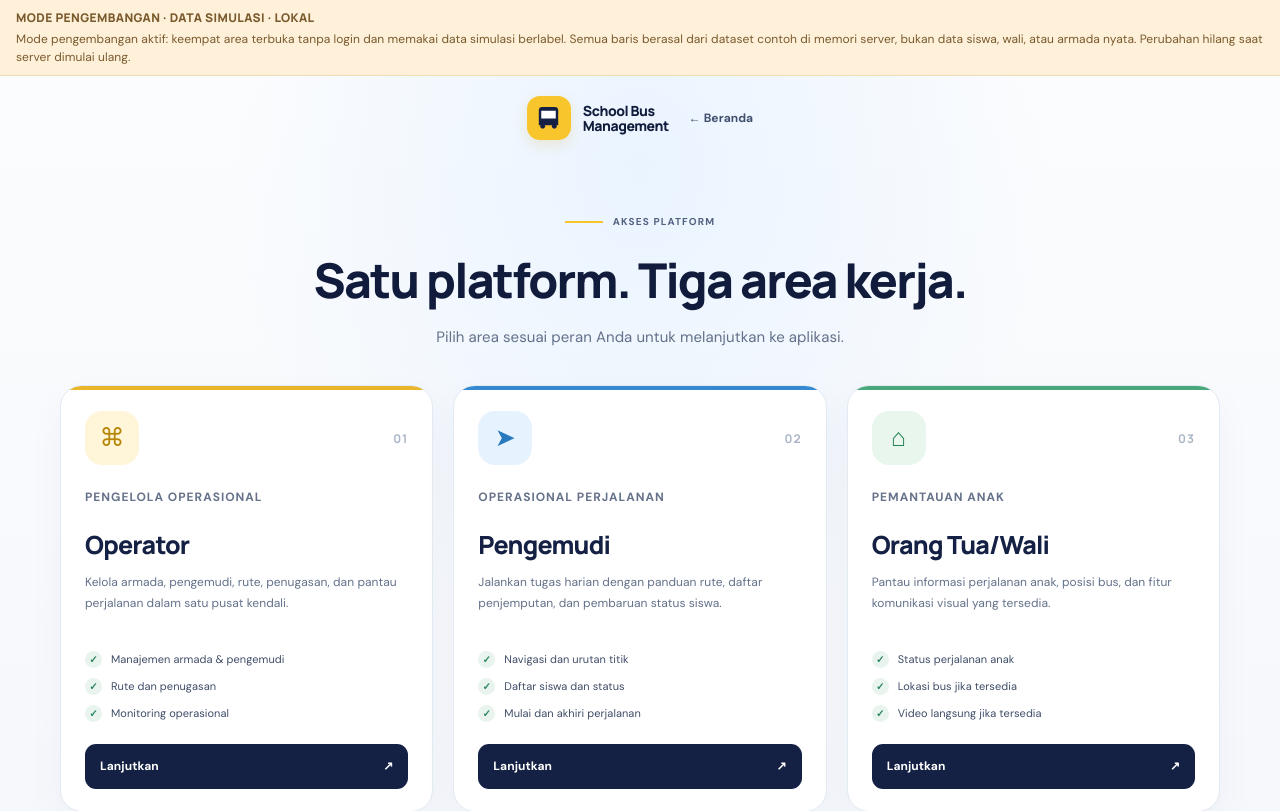
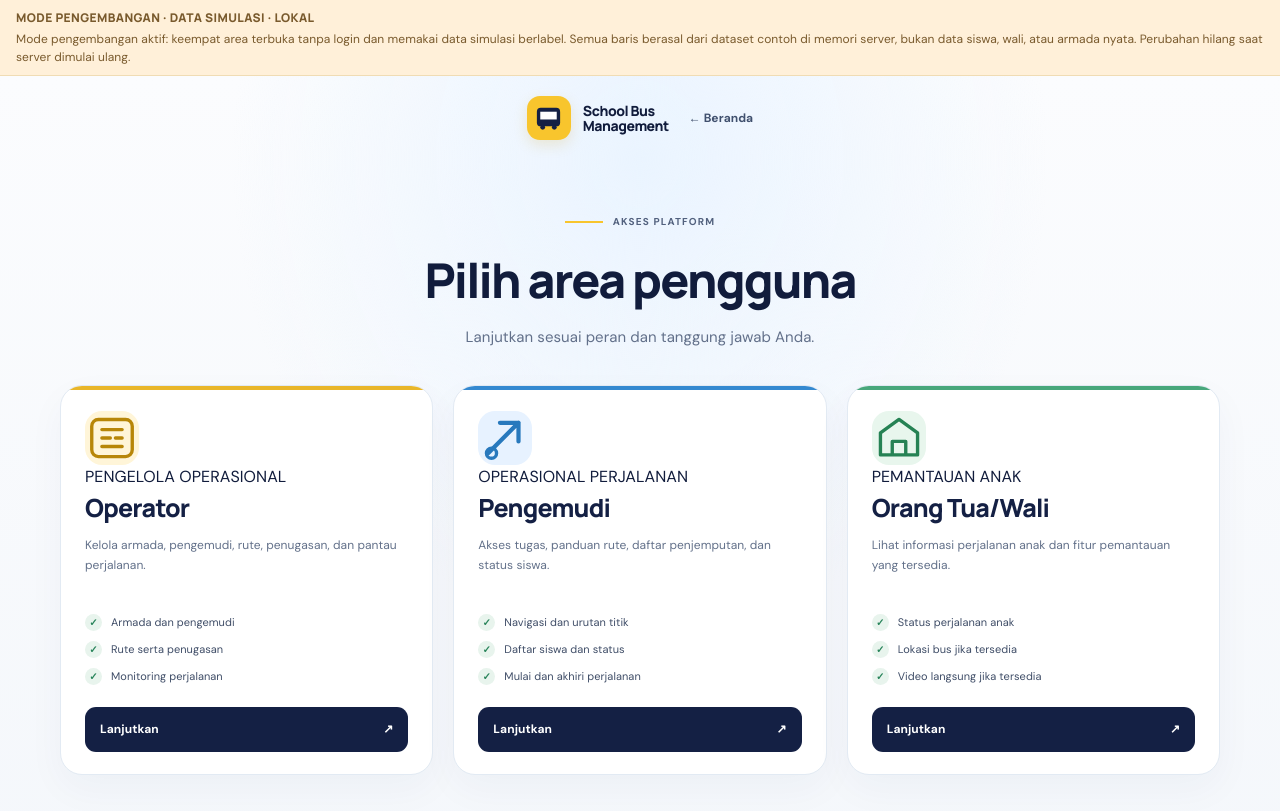
Before and after one commit to irusandi-hub/school-bus-management, a Next.js app: page /pilih-peran in a window 1280 px wide. Shown: the top 811 px of the page. Built offline with nearby package versions, Linux system fonts and the light colour scheme.

Commit message:
refine(access): align three role selection cards with compact enterprise design

```diff
--- a/app/pilih-peran/page.tsx
+++ b/app/pilih-peran/page.tsx
@@ -4,65 +4,22 @@ import type { Metadata } from "next";
 export const metadata: Metadata = { title: "Pilih Area Pengguna | School Bus Management" };
 
 const roles = [
-  {
-    href: "/akses/operator",
-    title: "Operator",
-    eyebrow: "PENGELOLA OPERASIONAL",
-    detail: "Kelola armada, pengemudi, rute, penugasan, dan pantau perjalanan dalam satu pusat kendali.",
-    icon: "⌘",
-    tone: "operator",
-    features: ["Manajemen armada & pengemudi", "Rute dan penugasan", "Monitoring operasional"],
-  },
-  {
-    href: "/akses/pengemudi",
-    title: "Pengemudi",
-    eyebrow: "OPERASIONAL PERJALANAN",
-    detail: "Jalankan tugas harian dengan panduan rute, daftar penjemputan, dan pembaruan status siswa.",
-    icon: "➤",
-    tone: "driver",
-    features: ["Navigasi dan urutan titik", "Daftar siswa dan status", "Mulai dan akhiri perjalanan"],
-  },
-  {
-    href: "/akses/wali",
-    title: "Orang Tua/Wali",
-    eyebrow: "PEMANTAUAN ANAK",
-    detail: "Pantau informasi perjalanan anak, posisi bus, dan fitur komunikasi visual yang tersedia.",
-    icon: "⌂",
-    tone: "wali",
-    features: ["Status perjalanan anak", "Lokasi bus jika tersedia", "Video langsung jika tersedia"],
-  },
+ {href:"/akses/operator",title:"Operator",kicker:"PENGELOLA OPERASIONAL",detail:"Kelola armada, pengemudi, rute, penugasan, dan pantau perjalanan.",tone:"operator",icon:"operator",items:["Armada dan pengemudi","Rute serta penugasan","Monitoring perjalanan"]},
+ {href:"/akses/pengemudi",title:"Pengemudi",kicker:"OPERASIONAL PERJALANAN",detail:"Akses tugas, panduan rute, daftar penjemputan, dan status siswa.",tone:"driver",icon:"driver",items:["Navigasi dan urutan titik","Daftar siswa dan status","Mulai dan akhiri perjalanan"]},
+ {href:"/akses/wali",title:"Orang Tua/Wali",kicker:"PEMANTAUAN ANAK",detail:"Lihat informasi perjalanan anak dan fitur pemantauan yang tersedia.",tone:"wali",icon:"wali",items:["Status perjalanan anak","Lokasi bus jika tersedia","Video langsung jika tersedia"]},
 ];
 
-function Brand() {
-  return <Link href="/" className="sbm-brand"><span className="sbm-mark"><svg viewBox="0 0 32 32" fill="none" aria-hidden="true"><path d="M6 7.5A3.5 3.5 0 0 1 9.5 4h13A3.5 3.5 0 0 1 26 7.5V23H6V7.5Z" fill="currentColor"/><path d="M8.5 8h15v8h-15z" fill="#fff"/><circle cx="10" cy="24" r="2.5" fill="#142044"/><circle cx="22" cy="24" r="2.5" fill="#142044"/></svg></span><span>School Bus<br/>Management</span></Link>;
+function Icon({type}:{type:string}) {
+ const common={viewBox:"0 0 32 32",fill:"none", "aria-hidden":true as const};
+ if(type==="operator")return <svg {...common}><rect x="4" y="5" width="24" height="22" rx="4" stroke="currentColor" strokeWidth="2"/><path d="M10 11h12M10 16h5m3 0h4M10 21h12" stroke="currentColor" strokeWidth="2" strokeLinecap="round"/></svg>;
+ if(type==="driver")return <svg {...common}><path d="M6 25 24 7M13 7h11v11" stroke="currentColor" strokeWidth="2.5" strokeLinecap="round" strokeLinejoin="round"/><circle cx="8" cy="25" r="3" stroke="currentColor" strokeWidth="2"/></svg>;
+ return <svg {...common}><path d="M5 13 16 5l11 8v13H5V13Z" stroke="currentColor" strokeWidth="2" strokeLinejoin="round"/><path d="M12 26v-8h8v8" stroke="currentColor" strokeWidth="2" strokeLinejoin="round"/></svg>;
 }
+function Brand(){return <Link href="/" className="sbm-brand"><span className="sbm-mark"><svg viewBox="0 0 32 32" fill="none" aria-hidden="true"><rect x="4" y="5" width="24" height="19" rx="4" fill="currentColor"/><path d="M7.5 9h17v8h-17z" fill="#fff"/><circle cx="10" cy="25" r="2.5" fill="#142044"/><circle cx="22" cy="25" r="2.5" fill="#142044"/></svg></span><span>School Bus<br/>Management</span></Link>}
 
-export default function ChooseRolePage() {
-  return (
-    <main className="sbm-chooser">
-      <header className="sbm-header">
-        <Brand/>
-        <Link href="/" className="sbm-back"><span aria-hidden="true">←</span> Beranda</Link>
-      </header>
-      <section className="sbm-chooser-content">
-        <div className="sbm-chooser-intro">
-          <p className="sbm-eyebrow"><i/> AKSES PLATFORM</p>
-          <h1>Satu platform. Tiga area kerja.</h1>
-          <p className="sbm-chooser-lead">Pilih area sesuai peran Anda untuk melanjutkan ke aplikasi.</p>
-        </div>
-        <div className="sbm-chooser-grid">
-          {roles.map((role, index) => <article className={`sbm-chooser-card ${role.tone}`} key={role.href}>
-            <div className="sbm-role-card-top"><span className="sbm-chooser-icon" aria-hidden="true">{role.icon}</span><span className="sbm-role-index">0{index + 1}</span></div>
-            <p className="sbm-role-eyebrow">{role.eyebrow}</p>
-            <h2>{role.title}</h2>
-            <p className="sbm-role-detail">{role.detail}</p>
-            <ul className="sbm-role-features">{role.features.map((feature) => <li key={feature}><span>✓</span>{feature}</li>)}</ul>
-            <Link href={role.href} className="sbm-role-action">Lanjutkan <span aria-hidden="true">↗</span></Link>
-          </article>)}
-        </div>
-        <p className="sbm-chooser-note"><span>i</span> Setiap area memiliki fitur dan tampilan yang disesuaikan dengan tanggung jawab penggunanya.</p>
-      </section>
-      <footer className="sbm-footer"><span>© 2026 School Bus Management. Semua hak dilindungi.</span><span>Dammam, Saudi Arabia</span></footer>
-    </main>
-  );
+export default function ChooseRolePage(){
+ return <main className="sbm-chooser"><header className="sbm-header"><Brand/><Link href="/" className="sbm-back">← Beranda</Link></header>
+ <section className="sbm-chooser-content"><div className="sbm-chooser-intro"><p className="sbm-eyebrow"><i/> AKSES PLATFORM</p><h1>Pilih area pengguna</h1><p className="sbm-chooser-lead">Lanjutkan sesuai peran dan tanggung jawab Anda.</p></div>
+ <div className="sbm-chooser-grid">{roles.map(role=><article className={`sbm-chooser-card ${role.tone}`} key={role.href}><div className="sbm-chooser-card-head"><span className="sbm-chooser-icon"><Icon type={role.icon}/></span><span className="sbm-role-kicker">{role.kicker}</span></div><h2>{role.title}</h2><p className="sbm-role-detail">{role.detail}</p><ul className="sbm-role-features">{role.items.map(item=><li key={item}><span>✓</span>{item}</li>)}</ul><Link href={role.href} className="sbm-role-action">Lanjutkan <span aria-hidden="true">↗</span></Link></article>)}</div></section>
+ <footer className="sbm-footer"><span>© 2026 School Bus Management</span><span>Dammam, Saudi Arabia</span></footer></main>
 }
```
